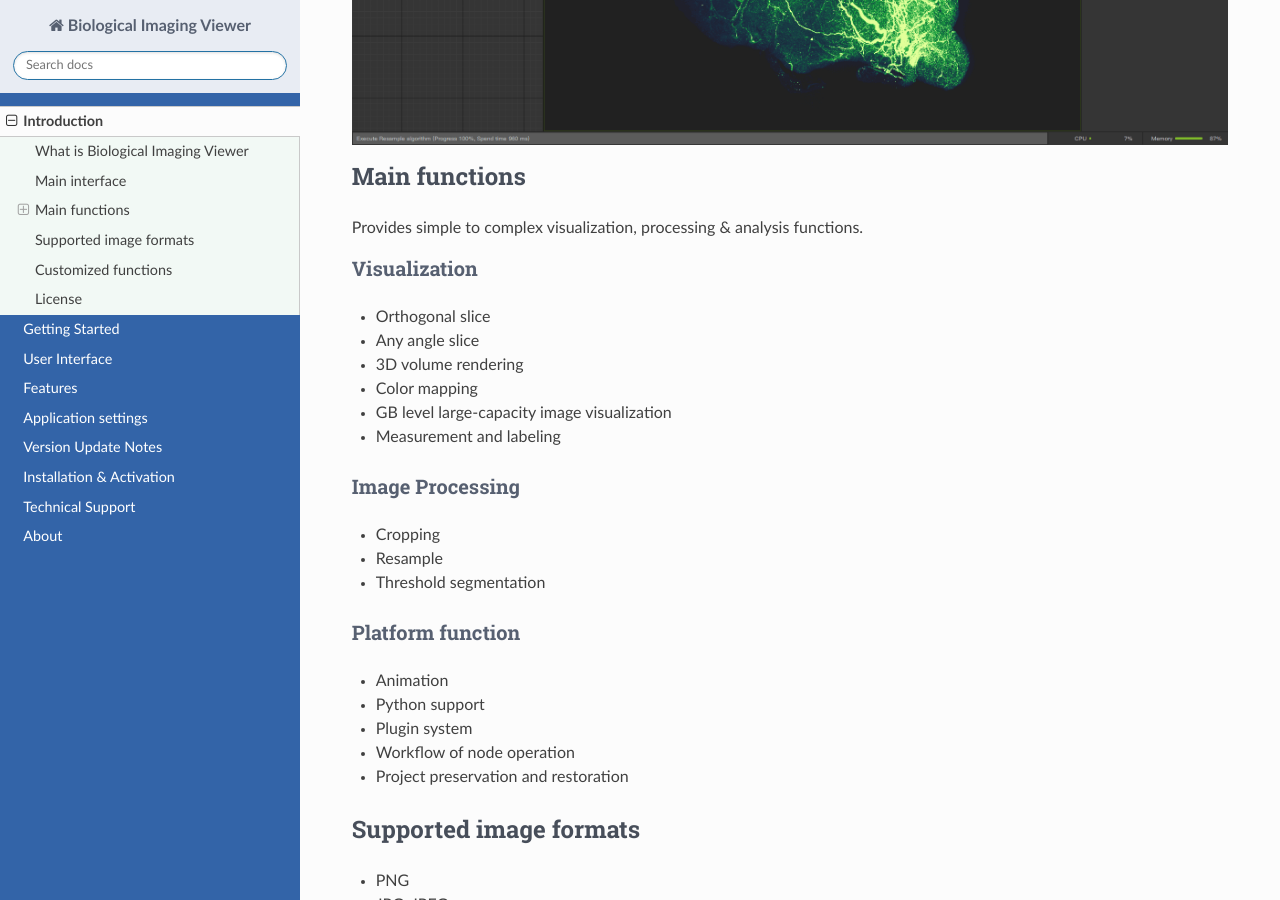
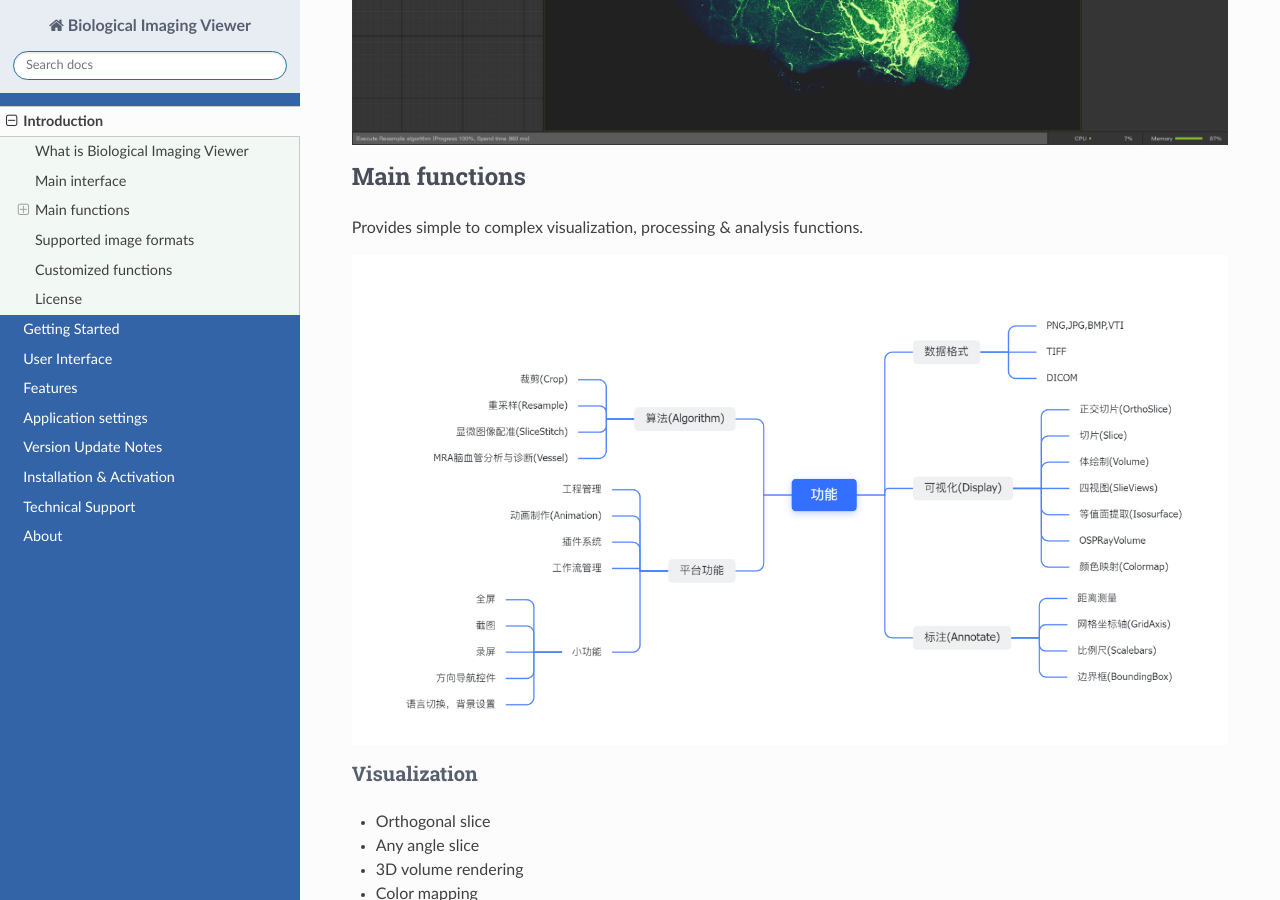
Before and after one commit to yangtong93/sphinx-img-docs, a Sphinx documentation site: the page built from source/user_guide/intro.md, in a window 1280 px wide and 900 px high, scrolled down 942 px. Built offline with Sphinx 7.4.7 and the Read the Docs theme 2.0.0, drawn with Linux system fonts in a browser that asks for light colours.

Commit message:
feature: add a png file

```diff
--- a/source/user_guide/intro.md
+++ b/source/user_guide/intro.md
@@ -21,6 +21,9 @@ The abbreviation of Biological Imaging Viewer is BI-Viewer.
 ## Main functions
 
 Provides simple to complex visualization, processing & analysis functions.
+
+![](../_static/images/all.png)
+
 ### Visualization
 
 * Orthogonal slice
```
Also changed, not shown: source/_static/images/all.png (added), 1 other file.
